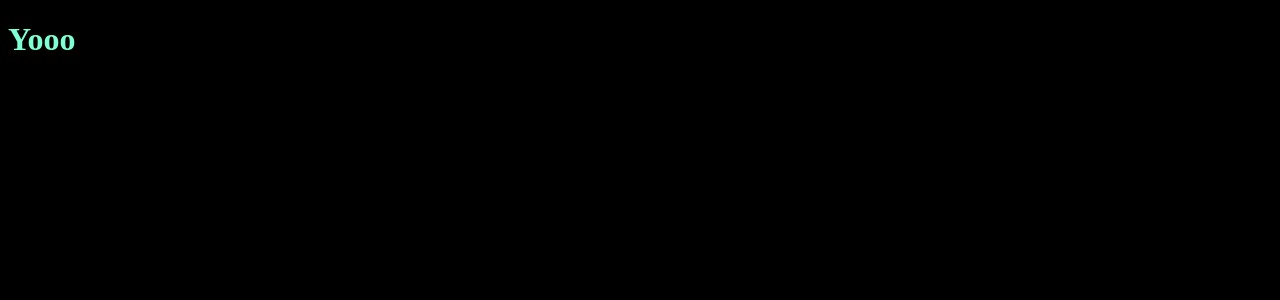
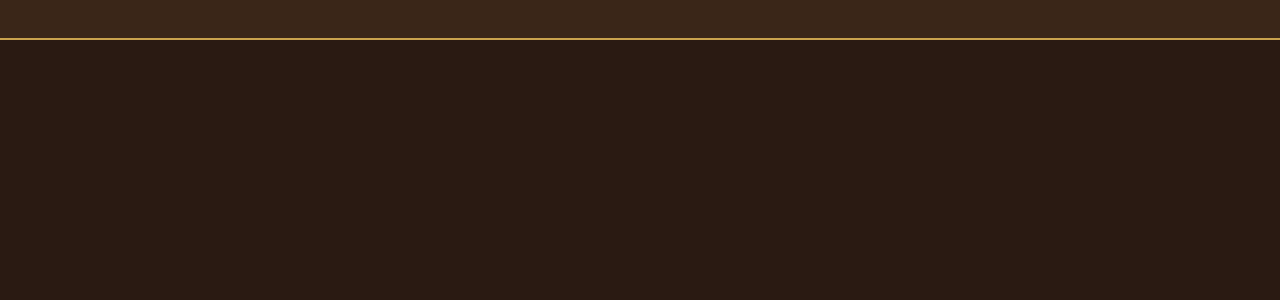
Before and after one commit to Yordlesolitaire/SOE, a React (Create React App) app: page / in a window 1280 px wide. Shown: the top 300 px of the page. Built offline with nearby package versions, Linux system fonts and the light colour scheme.

Commit message:
first commit

```diff
--- a/src/App.js
+++ b/src/App.jsx
@@ -1,7 +1,8 @@
 import "./style.css"
 function App() {
   return (
-    <h1>Yooo</h1>
+    <header>
+    </header>
   );
 }
 
--- a/src/style.css
+++ b/src/style.css
@@ -1,6 +1,16 @@
+*{
+    padding: 0;
+    margin: 0;
+    box-sizing: border-box;
+}
+
 body{
-    background-color: black;
+    background-color: #2A1A12;
 }
-body h1{
-    color: aquamarine;
+
+header{
+    width: 100%;
+    height: 2.5rem;
+    background-color: #3A2618;
+    border-bottom: solid 2px #C9A24D;
 }
```
